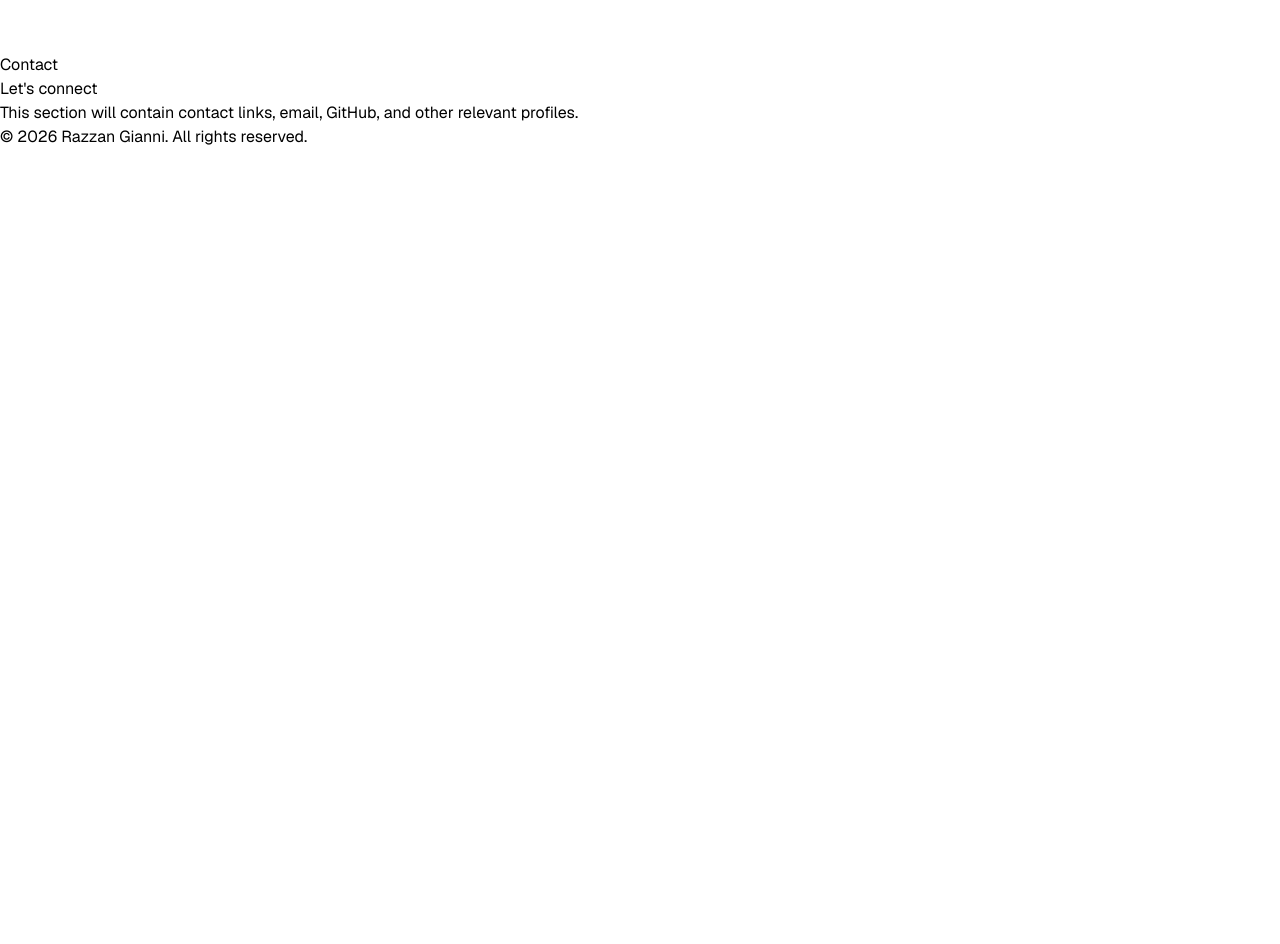
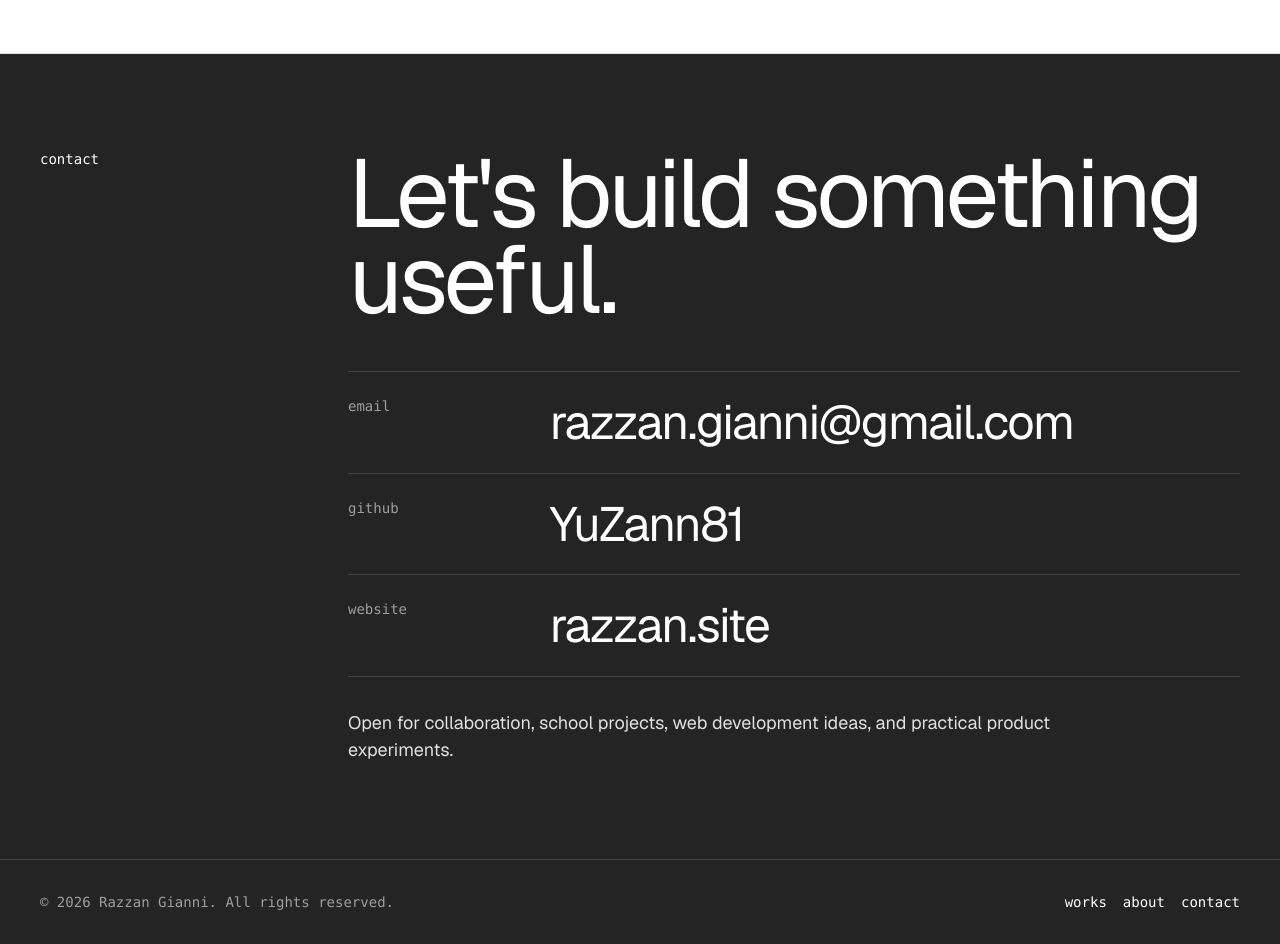
Before and after one commit to YuZann81/razzan-portofolio, a Next.js app: page / in a window 1280 px wide. Shown: the part 4480-5424 px from the top of the page. Before the commit the page ends 4629 px from the top, so only its background shows below. Built offline with nearby package versions, Linux system fonts and the light colour scheme.

Commit message:
style: add contact and footer layout

```diff
--- a/src/components/Contact.tsx
+++ b/src/components/Contact.tsx
@@ -1,10 +1,53 @@
+const contactLinks = [
+  {
+    label: "email",
+    value: "razzan.gianni@gmail.com",
+    href: "mailto:razzan.gianni@gmail.com",
+  },
+  {
+    label: "github",
+    value: "YuZann81",
+    href: "https://github.com/YuZann81",
+  },
+  {
+    label: "website",
+    value: "razzan.site",
+    href: "https://razzan.site",
+  },
+];
+
 export default function Contact() {
   return (
-    <section id="contact">
-      <p>Contact</p>
-      <h2>Let&apos;s connect</h2>
+    <section id="contact" className="border-t border-[var(--border)] bg-[var(--surface-dark)] px-4 py-16 text-white md:px-10 md:py-24">
+      <div className="mx-auto max-w-[1200px]">
+        <div className="grid gap-8 md:grid-cols-12">
+          <div className="md:col-span-3">
+            <p className="font-mono text-sm leading-[1.3] text-white">contact</p>
+          </div>
 
-      <p>This section will contain contact links, email, GitHub, and other relevant profiles.</p>
+          <div className="md:col-span-9">
+            <h2 className="max-w-5xl text-[48px] font-normal leading-[0.9] tracking-[-0.04em] text-white md:text-[96px]">Let&apos;s build something useful.</h2>
+
+            <div className="mt-12 border-t border-[#424242]">
+              {contactLinks.map((link) => (
+                <a
+                  key={link.label}
+                  href={link.href}
+                  target={link.href.startsWith("http") ? "_blank" : undefined}
+                  rel={link.href.startsWith("http") ? "noopener noreferrer" : undefined}
+                  className="grid gap-4 border-b border-[#424242] py-6 transition-colors hover:text-[var(--accent-secondary)] md:grid-cols-9"
+                >
+                  <span className="font-mono text-sm text-[#9E9E9E] md:col-span-2">{link.label}</span>
+
+                  <span className="text-[24px] font-normal leading-[1.1] tracking-[-0.03em] md:col-span-7 md:text-[48px]">{link.value}</span>
+                </a>
+              ))}
+            </div>
+
+            <p className="mt-8 max-w-3xl text-[16px] leading-[1.5] text-[#E0E0E0] md:text-[18px]">Open for collaboration, school projects, web development ideas, and practical product experiments.</p>
+          </div>
+        </div>
+      </div>
     </section>
   );
 }
--- a/src/components/Footer.tsx
+++ b/src/components/Footer.tsx
@@ -1,7 +1,23 @@
+const footerLinks = [
+  { label: "works", href: "#works" },
+  { label: "about", href: "#about" },
+  { label: "contact", href: "#contact" },
+];
+
 export default function Footer() {
   return (
-    <footer>
-      <p>© 2026 Razzan Gianni. All rights reserved.</p>
+    <footer className="border-t border-[#424242] bg-[var(--surface-dark)] px-4 py-8 text-white md:px-10">
+      <div className="mx-auto flex max-w-[1200px] flex-col gap-6 md:flex-row md:items-center md:justify-between">
+        <p className="font-mono text-sm text-[#9E9E9E]">© 2026 Razzan Gianni. All rights reserved.</p>
+
+        <div className="flex flex-wrap gap-4">
+          {footerLinks.map((link) => (
+            <a key={link.href} href={link.href} className="font-mono text-sm text-[#9E9E9E] transition-colors hover:text-white">
+              {link.label}
+            </a>
+          ))}
+        </div>
+      </div>
     </footer>
   );
 }
```
